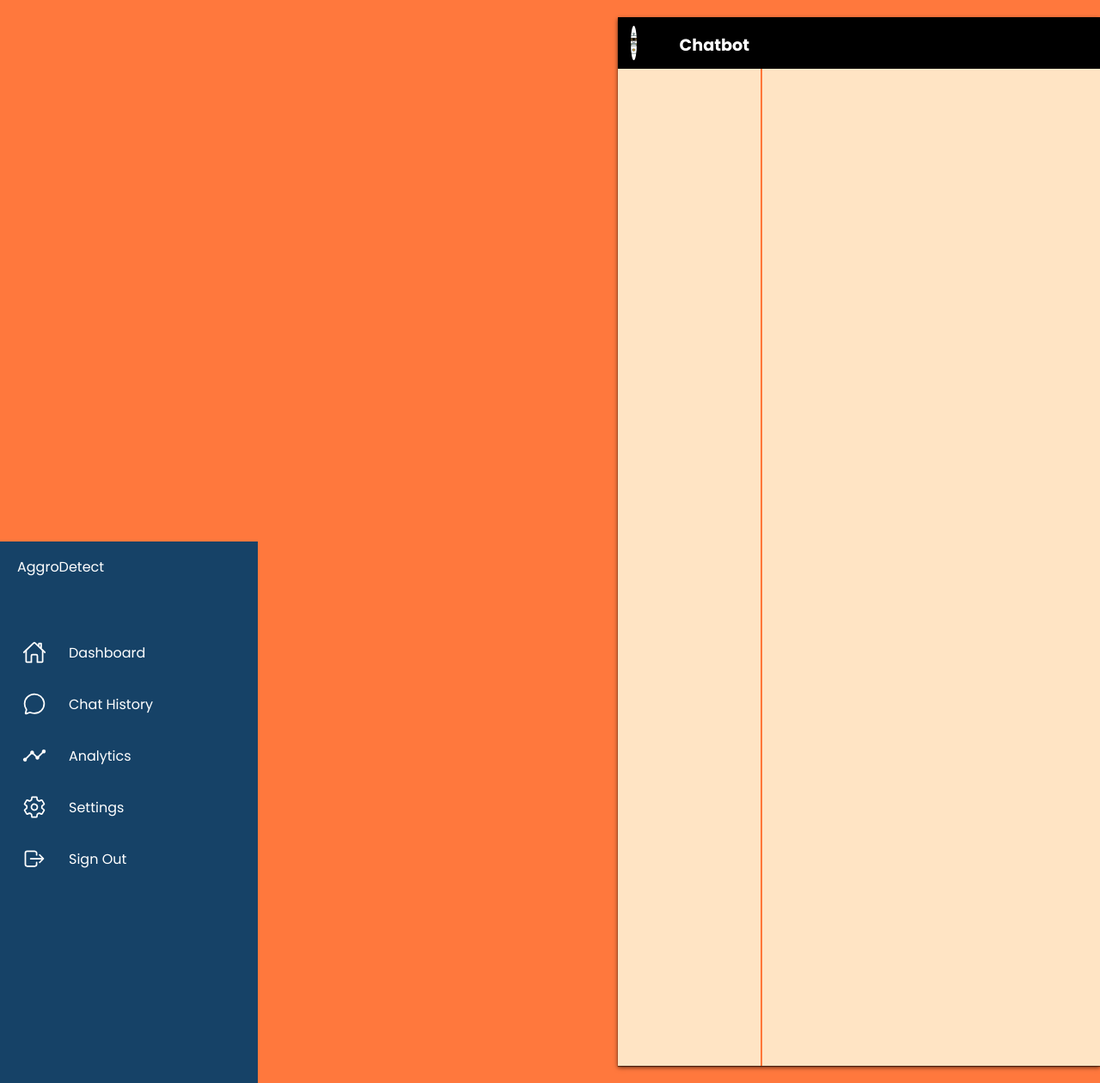
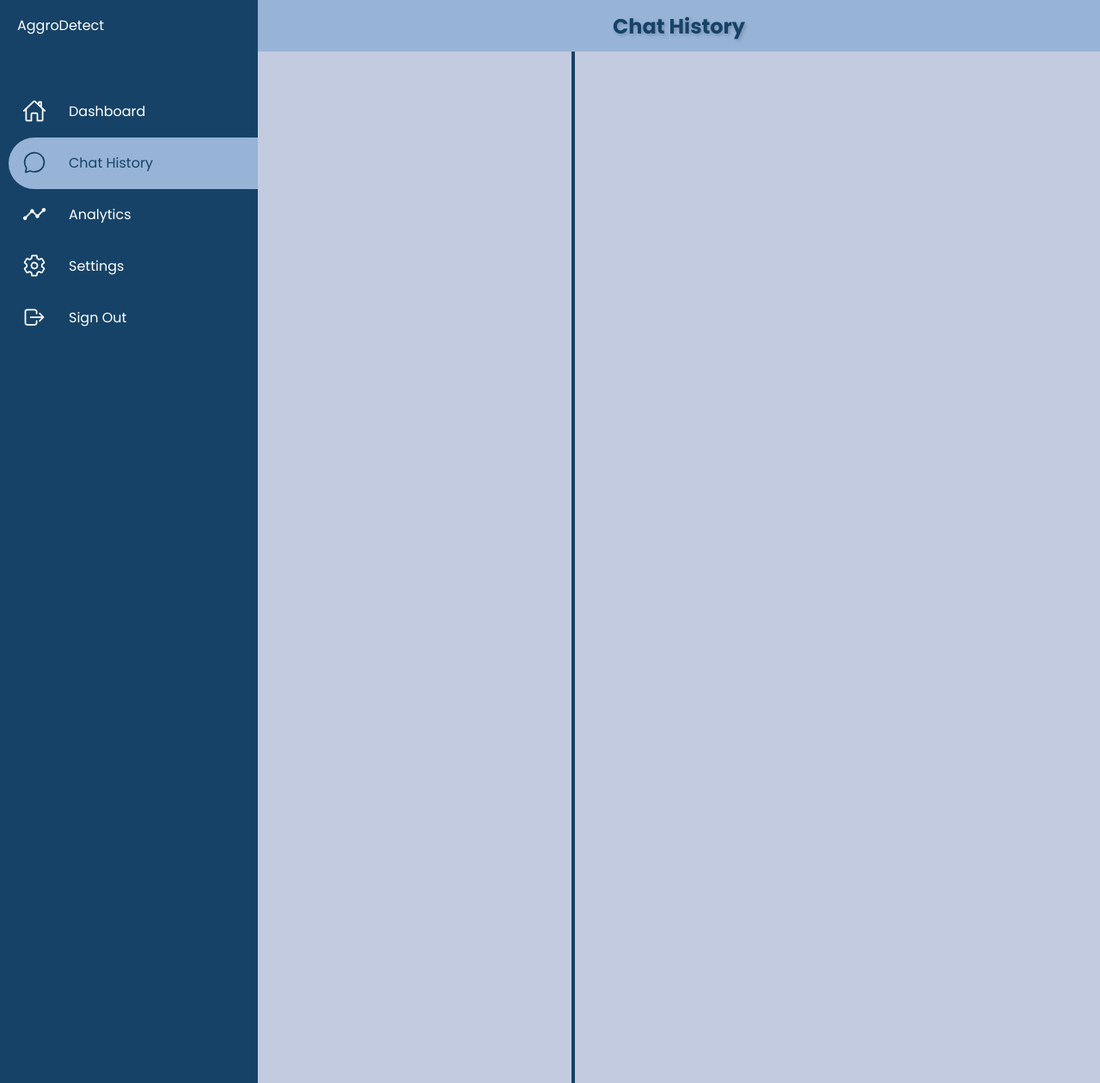
Before and after one commit to SewminaFernando/AggroDetect, a Flask app: page /chat_history in a window 1280 px wide. Shown: the whole page at 86% size. Run offline with Flask 3, Linux system fonts and the light colour scheme; data that the repository does not hold is empty; parts of the project's set-up code (start-up, migrations or seed data) failed here and were passed over.

Commit message:
Adding styles to chat history page

```diff
--- a/interface/static/CSS/test.css
+++ b/interface/static/CSS/test.css
@@ -1,37 +1,23 @@
+@import url("http://fonts.googleapis.com/css2?family=Poppins:wght@300;400;500;600;700;800;900&display=swap");
 * {
     margin: 0;
     padding: 0;
     box-sizing: border-box;
     font-family: 'Poppins', sans-serif;
     }
-
-    body {
+    .main-container {
+      position: fixed;
+      width: 1230px;
+      max-width: 100%;
+      height: 100%;
       display: flex;
-      justify-content: center;
-      align-items: center;
-      min-height: 100vh;
-      background:#ff6f31ef ;
-    }
-
-    .background{
-      position: absolute;
-      top: 0;
-      width: 100%;
-      height: 20%;
-
-    }
-    .main-container {
-      position: relative;
-      width: 1000px;
-      max-width: 100%;
-      height: calc(100vh - 40px);
-      display: flex;
-      box-shadow: 0px 1px 1px  0 rgba(0,0,0,0.5), 0px 2px 5px 0 rgba(0,0,0,0.6);
+      margin-left: 300px;
+      overflow: hidden;
     }
     .vertical-line {
-      width: 2px;
+      width: 30%;
       height: 100%;
-      background:#ff6f31ef ;
+      background:#164267 ;
       position: absolute;
       top: 0;
       left:99%;
@@ -41,8 +27,7 @@
       width: 30%;
       height:100%;
       flex: 30%;
-
-      background: #ffe4c4;
+      background: #c3cbe1;
     }
 
     .main-container .right-container {
@@ -50,10 +35,9 @@
       width: 70%;
       height: 100%;
       flex: 70%;
-      background: #ffe4c4;
+      background: #c3cbe1;
     }
     main-container .right-container::before {
-      content: '';
       position: absolute;
       top: 0;
       left: 0;
@@ -66,35 +50,40 @@
       position: relative;
       display: flex;
       align-items: center;
+      justify-content: center;
       width: 100%;
       height: 60px;
-      background:black;
+      background: #97b4d7;
       padding: 0 15px;
+      overflow-x: inherit;
     }
-    .user-img {
-      position:relative;
-      width: 40px;
-      height: 40px;
-      overflow: hidden;
-      border-radius: 50%;
+    .header h4 {
+      margin-left: 300px;
+      font-size: 24px;
+      color: #164267;
+      font-weight: bold; /* Make the text bold */
+      text-shadow: 2px 2px 4px rgba(0, 0, 0, 0.2); /* Add a shadow effect */
     }
-    .dp {
-      position:absolute;
-      top: 0;
-      left: 0;
-      width: 100%;
-      height: 100%;
-      object-fit: cover;
-      cursor: pointer;
-    }
-    .chat-list .chat-box {
+
+    .chat-list{
       display: flex; /* Make chat box items into a flexbox */
       flex-direction: column; /* Stack items vertically within the flexbox */
+      overflow-y: auto; /* Enable vertical scrolling */
+      scroll-behavior: smooth;
+      overflow-x: hidden;
+      height: 500px; /* Set a fixed height for the chat list */
+    }
+
+    .chat-list .chat-box {
       justify-content: space-between; /* Align items at the top and bottom */
       align-items: flex-start; /* Align items to the left */
-      padding: 15px; /* Adjust padding as needed */
-      border-bottom: 2px solid #ff6f31ef; /* Maintains bottom border */
+      padding: 10px; /* Adjust padding as needed */
+      border-bottom: 2px solid #164267; /* Maintains bottom border */
     }
+    .chat-box.active {
+      background: #ebebeb;
+    }
+
     .chat-list .chat-box .chat-details {
       width: 100%;
       margin-left: 10px;
@@ -125,49 +114,8 @@
       justify-content: space-between;
       align-items: center;
     }
-    .chat-container .message-box p {
-      white-space: pre-wrap;
-    }
-    .chat-list .chat-box .chat-details .text-message p {
-      color: #aaa;
-      font-size: 0.9em;
-      overlay: hidden;
-    }
-    .chat-list .active {
-      background: #ebebeb;
-    }
-
     .chat-list .chat-box:hover {
-      background: #f5f5f5;
-    }
-    .right-container .header {
-      display: flex;
-      justify-content: space-between;
-      align-items: center;
-    }
-    .left-container .header h4 {
-        font-size: 1.2em;
-        margin-top: 5px;
-        margin-left:50px;
-        color:white;
-
-    }
-
-    .right-container .header .img-text {
-      position: relative;
-      display: flex;
-      justify-content: center;
-      align-items: center;
-      cursor: pointer;
-    }
-
-    .right-container .header .img-text h4 {
-      font-weight: 500;
-      line-height: 1.2em;
-      margin-left: 15px;
-      color:white;
-      font-weight: bold;
-
+      background: #e2f9ff;
     }
     .chat-container {
       position:relative;
@@ -176,12 +124,14 @@
       padding: 50px;
       overflow-y: auto;
     }
+    .chat-container::-webkit-scrollbar {
+      display: none;
+    }
     .message-box {
       position: relative;
       width: 100%;
       margin: 5px 0;
     }
-
     .message-box p {
       position: relative;
       max-width: 68%;
@@ -193,13 +143,13 @@
     /* Additional styles for my-message and friend-message */
     .my-message p {
       text-align: right;
-      background: #ff6f31ef;
+      background: #f1f0f0;
       margin-left: auto; /* Push messages to the right */
     }
 
     .friend-message p {
       text-align: left;
-      background: #fff;
+      background: #e2f9ff;
       margin-right:left;
 
     }
@@ -215,12 +165,12 @@
 
     .my-message p::before {
       right: -13px;
-      background: linear-gradient(135deg, #ff6f31ef 0%, #ff6f31ef 50%, transparent 50%, transparent);
+      background: linear-gradient(135deg, #f1f0f0 0%, #f1f0f0 50%, transparent 50%, transparent);
     }
 
     .friend-message p::before {
       left: -12px;
-      background: linear-gradient(225deg, #fff 0%, #fff 50%, transparent 50%, transparent);
+      background: linear-gradient(225deg, #e2f9ff 0%, #e2f9ff 50%, transparent 50%, transparent);
     }
 
     .my-message p span,
@@ -230,3 +180,110 @@
       font-size: 0.8em;
       opacity: 0.5;
     }
+    /* =============== Navigation ================ */
+    .container {
+      position: relative;
+      width: 100%;
+  }
+    .navigation {
+      position: fixed;
+      width: 300px;
+      height: 100%;
+      background: #164267;
+      border-left: 10px solid #164267;
+      transition: 0.5s;
+      overflow: hidden;
+      z-index: 10;
+    }
+    .navigation.active {
+      width: 80px;
+    }
+    .navigation ul {
+      position: absolute;
+      top: 0;
+      left: 0;
+      width: 100%;
+    }
+    .navigation ul li {
+      position: relative;
+      width: 100%;
+      list-style: none;
+      border-top-left-radius: 50px;
+      border-bottom-left-radius: 50px;
+    }
+    .navigation ul li:hover,
+    .navigation ul li.hovered {
+      background-color: #ffff;
+    }
+    .navigation ul li:nth-child(1) {
+      margin-bottom: 40px;
+      pointer-events: none;
+    }
+    .navigation ul li a {
+      position: relative;
+      display: block;
+      width: 100%;
+      display: flex;
+      text-decoration: none;
+      color: #ffff;
+    }
+    .navigation ul li:hover a,
+    .navigation ul li.hovered a {
+      color: #164267;
+    }
+    .navigation ul li a .icon {
+      position: relative;
+      display: block;
+      min-width: 60px;
+      height: 60px;
+      line-height: 75px;
+      text-align: center;
+    }
+    .navigation ul li a .icon ion-icon {
+      font-size: 1.75rem;
+    }
+
+    .navigation ul li a .title {
+      position: relative;
+      display: block;
+      padding: 0 10px;
+      height: 60px;
+      line-height: 60px;
+      text-align: start;
+      white-space: nowrap;
+    }
+    .navigation ul li.active {
+      background-color: white;
+    }
+    .navigation ul li.active .icon {
+      color: #164267;
+    }
+    .navigation ul li.active .title {
+      color: #164267;
+    }
+    .navigation ul li.active {
+      background-color: #97B4D7;
+    }
+    .navigation ul li.active .icon {
+      color: #164267;
+    }
+    .navigation ul li.active .title {
+      color: #164267;
+    }
+    .navigation ul li.active:hover,
+    .navigation ul li.active.hovered {
+      background-color: #97B4D7;
+    }
+
+    .navigation ul li.active:hover a,
+    .navigation ul li.active.hovered a {
+      color: #164267;
+    }
+
+    /* Remove hover effect for the active item */
+    .navigation ul li.active:hover a::before,
+    .navigation ul li.active.hovered a::before,
+    .navigation ul li.active:hover a::after,
+    .navigation ul li.active.hovered a::after {
+      content: none;
+    }
--- a/interface/templates/interface.html
+++ b/interface/templates/interface.html
@@ -4,13 +4,9 @@
   <meta charset="UTF-8">
   <meta http-equiv="X-UA-Compatible" content="IE=edge">
   <meta name="viewport" content="width=device-width, initial-scale=1.0">
-      <!-- CSS -->
-  <link rel="stylesheet" href="{{ url_for('static', filename='CSS/dashboard.css') }}">
-  <link href='https://unpkg.com/boxicons@2.1.4/css/boxicons.min.css' rel='stylesheet'>
-  <link rel="stylesheet" href="{{ url_for('static', filename='CSS/test.css') }}">
-   <!-- icons -->
   <script type="module" src="https://unpkg.com/ionicons@5.5.2/dist/ionicons/ionicons.esm.js"></script>
   <script nomodule src="https://unpkg.com/ionicons@5.5.2/dist/ionicons/ionicons.js"></script>
+  <link rel="stylesheet" href="{{ url_for('static', filename='CSS/test.css') }}">
   <title>ChatBot</title>
 </head>
 <body>
@@ -24,7 +20,7 @@
                   </a>
               </li>
 
-                <li>
+              <li class="{{ 'active' if active_page == 'dashboard' else '' }}">
                   <a href="{{ url_for('dashboard') }}">
                       <span class="icon">
                           <ion-icon name="home-outline"></ion-icon>
@@ -33,8 +29,8 @@
                   </a>
               </li>
 
-                <li>
-                    <a href="#">
+              <li class="{{ 'active' if active_page == 'chat_history' else '' }}">
+                  <a href="{{ url_for('index') }}">
                       <span class="icon">
                           <ion-icon name="chatbubble-outline"></ion-icon>
                       </span>
@@ -42,7 +38,7 @@
                   </a>
               </li>
 
-                <li>
+              <li class="{{ 'active' if active_page == 'analytics' else '' }}">
                   <a href="{{ url_for('analytics') }}">
                       <span class="icon">
                           <ion-icon name="analytics"></ion-icon>
@@ -51,8 +47,7 @@
                   </a>
               </li>
 
-
-                <li>
+              <li class="{{ 'active' if active_page == 'settings' else '' }}">
                   <a href="#">
                       <span class="icon">
                           <ion-icon name="settings-outline"></ion-icon>
@@ -61,8 +56,7 @@
                   </a>
               </li>
 
-
-                <li>
+              <li class="{{ 'active' if active_page == 'sign_out' else '' }}">
                   <a href="{{ url_for('sign_out') }}">
                       <span class="icon">
                           <ion-icon name="log-out-outline"></ion-icon>
@@ -73,19 +67,15 @@
           </ul>
       </div>
   </div>
+    <div class="header">
+      <h4>Chat History</h4>
+    </div>
   <div class="main-container">
     <div class="left-container">
       <div class="vertical-line"></div>
-      <div class="header">
-        <div class="user-img">
-          <img class="dp" src="Images/Chat.webp" alt="">
-        </div>
-        <h4>Chatbot</h4>
-      </div>
-
       <div class="chat-list">
         {% for name, messages in conversation_dict.items() %}
-        <div class="chat-box" onclick="showConversation('{{ name }}')">
+        <div class="chat-box" onclick="showConversation('{{ name }}')" data-name="{{ name }}">
           <div class="chat-details">
             <div class="text-head">
               <h4>{{ name }}</h4>
@@ -98,13 +88,6 @@
     </div>
 
     <div class="right-container">
-      <div class="header">
-        <div class="nav-icons">
-          <li><i class="fa-solid fa-magnifying-glass"></i></li>
-          <li><i class="fa-solid fa-ellipsis-vertical"></i></li>
-        </div>
-      </div>
-
       <div class="chat-container" id="chat-container">
       </div>
     </div>
@@ -123,7 +106,18 @@
     messageBox.innerHTML = `<p>${message.message}<br><span>${message.time}</span></p>`;
     chatContainer.appendChild(messageBox);
   });
+
+  // Remove the 'active' class from all chat boxes
+  document.querySelectorAll('.chat-box').forEach(element => {
+    element.classList.remove('active');
+  });
+
+  // Add the 'active' class to the selected chat box
+  const selectedChatBox = document.querySelector(`.chat-box[data-name="${name}"]`);
+  selectedChatBox.classList.add('active');
 }
+
   </script>
+  <script src="{{ url_for('static', filename='Js/main.js') }}"></script>
 </body>
 </html>
```
Lines whose indentation alone changed are shown as unchanged.
